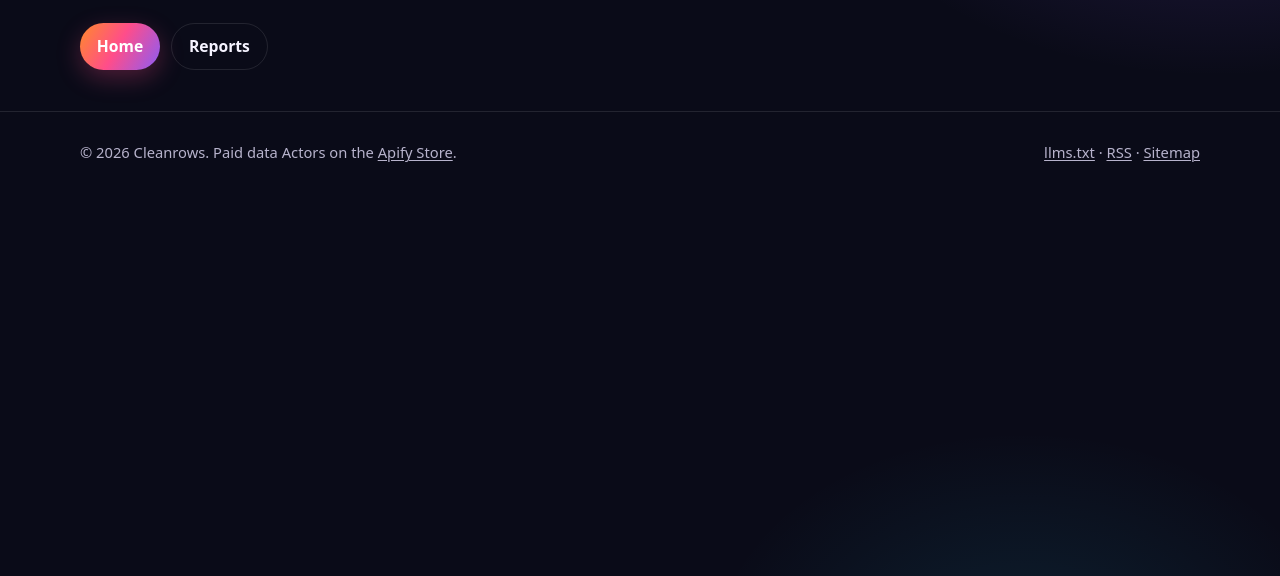
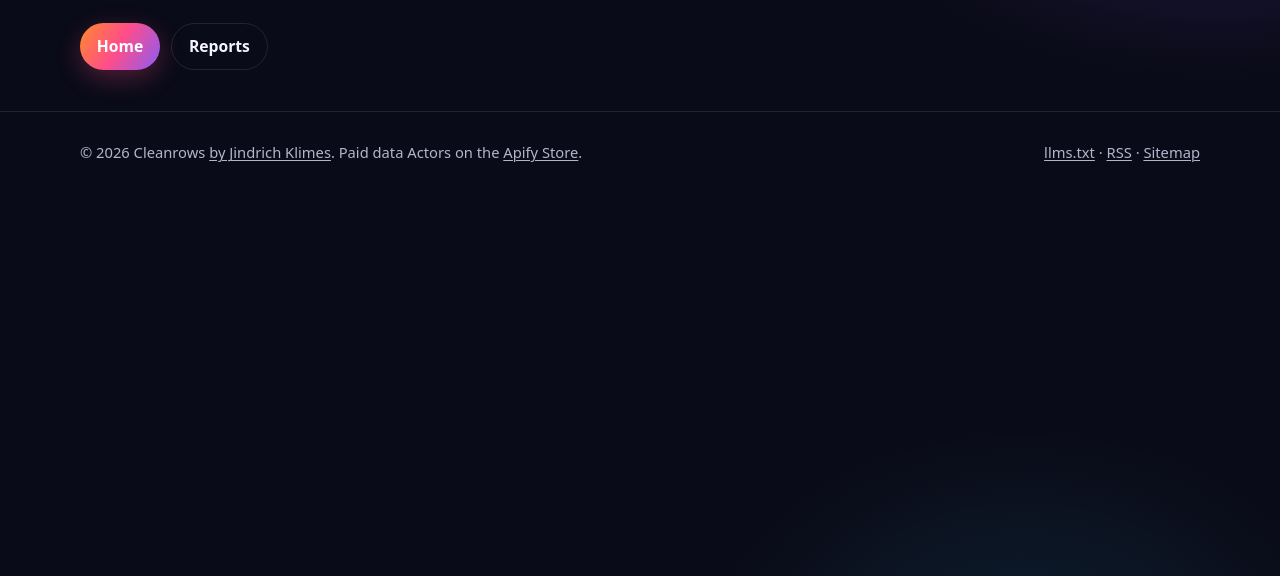
Before and after one commit to henryklimes/cleanrows-site, a plain HTML site: page 404.html in a window 1280 px wide. Shown: the part 224-800 px from the top of the page. Drawn offline with Linux system fonts and the light colour scheme.

Commit message:
site: publish 2026-11-16

```diff
--- a/404.html
+++ b/404.html
@@ -38,7 +38,7 @@
   </main>
   <footer class="site">
     <div class="wrap bar">
-      <div>© 2026 Cleanrows. Paid data Actors on the <a href="https://apify.com/henryklimes">Apify Store</a>.</div>
+      <div>© 2026 Cleanrows <a href="https://henryklimes.com" rel="author">by Jindrich Klimes</a>. Paid data Actors on the <a href="https://apify.com/henryklimes">Apify Store</a>.</div>
       <div><a href="llms.txt">llms.txt</a> · <a href="feed.xml">RSS</a> · <a href="sitemap.xml">Sitemap</a></div>
     </div>
   </footer>
```
Also changed, not shown: ashby-jobs-api/index.html (+1 -1 lines), company-website-enrichment/index.html (+1 -1 lines), google-trends-api/index.html (+1 -1 lines), greenhouse-jobs-api/index.html (+1 -1 lines), index.html (+1 -1 lines), lever-jobs-api/index.html (+1 -1 lines), pytrends-alternative/index.html (+1 -1 lines), reports/2026-11-15-ai-startup-hiring/index.html (+1 -1 lines), reports/2026-11-16-ai-startup-hiring/index.html (+1 -1 lines), reports/index.html (+1 -1 lines), shopify-products-api/index.html (+1 -1 lines), url-to-pdf-api/index.html (+1 -1 lines), which-ats-does-a-company-use/index.html (+1 -1 lines), woocommerce-products-api/index.html (+1 -1 lines), 1 more files.
